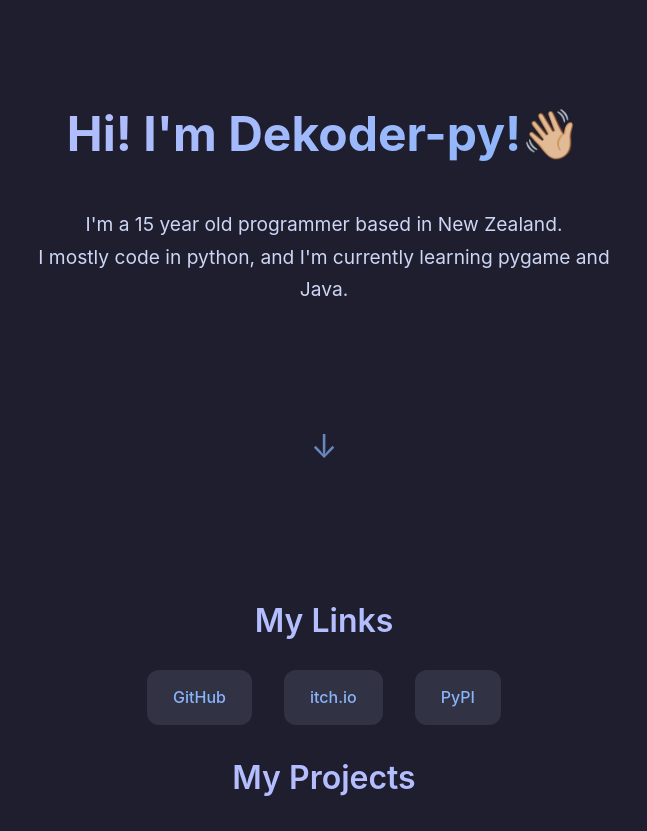
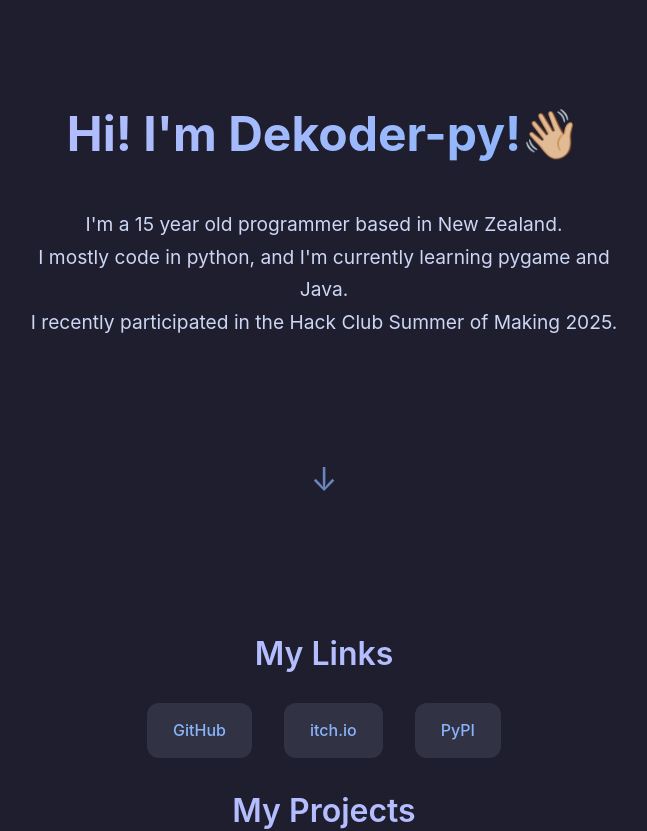
Before and after one commit to Dekoder-py/personal-website, a React (Create React App) app: page / in a window 1280 px wide. Shown: the top 831 px of the page, without its empty margins (316-963 px from the left). Built offline with nearby package versions, Linux system fonts and the light colour scheme.

Commit message:
update about me

```diff
--- a/src/App.js
+++ b/src/App.js
@@ -12,6 +12,8 @@ function App() {
         I'm a 15 year old programmer based in New Zealand.
           <br/>
         I mostly code in python, and I'm currently learning pygame and Java.
+          <br />
+        I recently participated in the Hack Club Summer of Making 2025.
         </p>
       </header>
       <div className="scroll-indicator">
```
Also changed, not shown: 7 other files (tests, documents, lock files or other folders).
